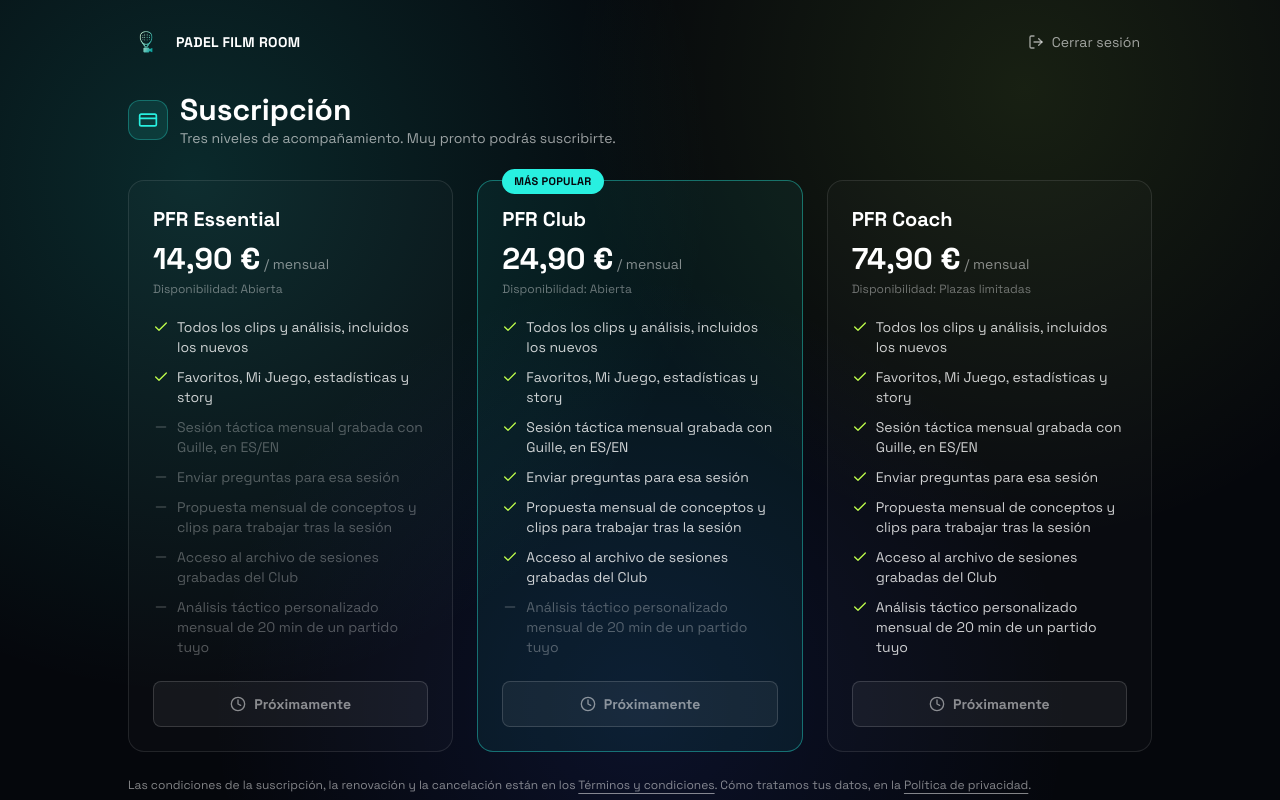
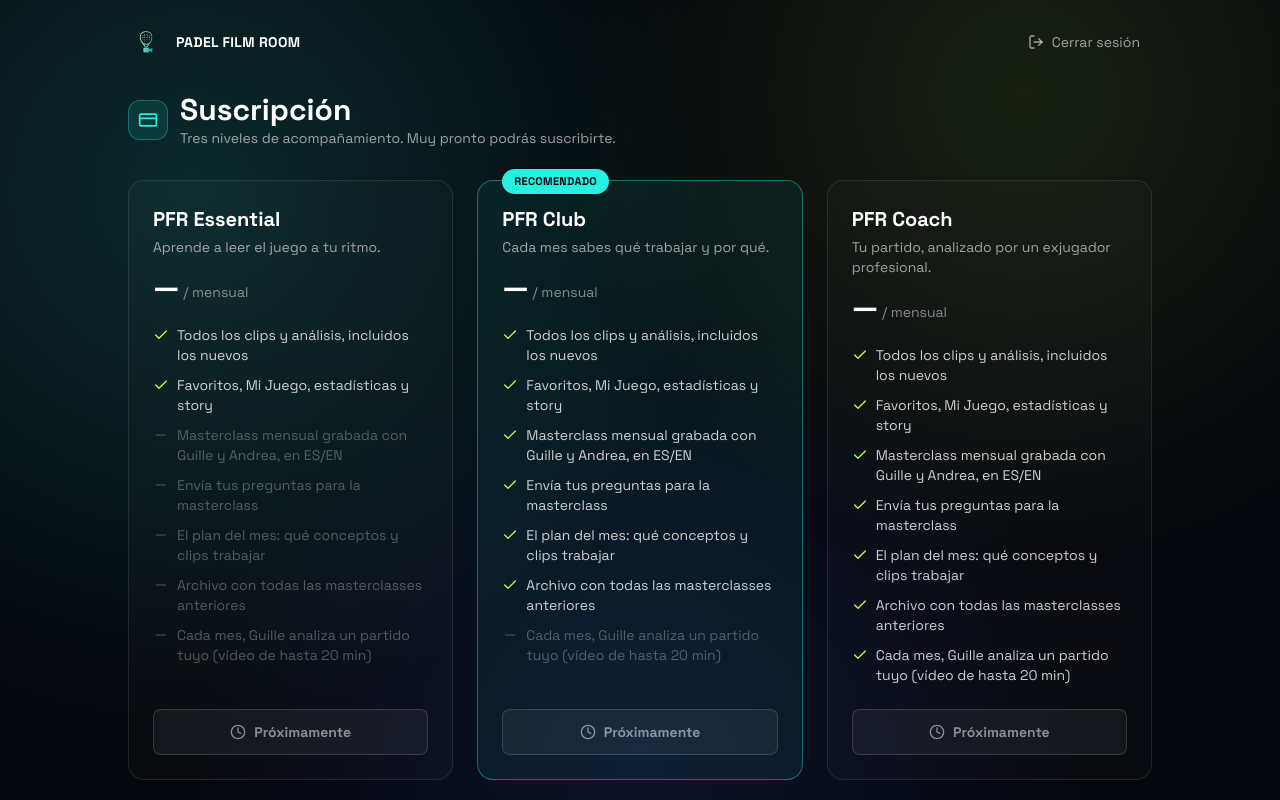
Before and after one commit to pablocasalm/PFR, a React (Vite) app: page /suscripcion in a window 1280 px wide. Shown: the top 800 px of the page. Built offline with nearby package versions, Linux system fonts and the light colour scheme; no server answers; sample sign-in values are in the browser's storage.

Commit message:
feat: /precios de la app igual que la de la landing (frase por plan, precio tachado, contador de Coach, funciones nuevas, Recomendado, Pago seguro con Stripe) y nunca precios inventados
Co-Authored-By: Claude Opus 5.5 <noreply@anthropic.com>

```diff
--- a/src/lib/api/billing.ts
+++ b/src/lib/api/billing.ts
@@ -8,6 +8,8 @@ export type PriceOption = {
   interval: BillingInterval
   displayAmount: number
   currency: string
+  /** Si displayAmount es el de fundador: el precio normal, para enseñarlo tachado. */
+  regularAmount?: number | null
 }
 
 export type TierPlan = {
@@ -28,6 +30,9 @@ export type BillingPlans = {
   founderSlotsLeft?: number
   /** Coach ya tiene sus 5 personas: no se puede contratar. */
   coachFull?: boolean
+  /** Plazas de Coach libres y en total (5). */
+  coachSlotsLeft?: number
+  coachMaxMembers?: number
 }
 
 /** GET /api/billing/plans → precios (mensual/anual) por tier y país. Pública, no necesita sesión. */
--- a/src/pages/App/pages/Precios.tsx
+++ b/src/pages/App/pages/Precios.tsx
@@ -28,6 +28,11 @@ import { changePlan, createCheckoutSession, getBillingPlans, type BillingPlans }
  *
  * §24/10/2026: quien no tiene acceso (cuenta creada sin código desde la landing, prueba ya
  * acabada) sí ve los botones, que abren Stripe Checkout — ver canStartCheckout en lib/payments.ts.
+ *
+ * §28/10/2026: mismo contenido que /precios de la landing (PFR_Landing/src/pages/Precios.tsx):
+ * frase de cada plan, precio normal tachado junto al de fundador, contador propio de Coach (5
+ * plazas), las mismas funciones, «Recomendado» y «Pago seguro con Stripe». Los botones sí son
+ * propios de la app (elegir o cambiar de plan). Si se cambia una, cambiar la otra.
  */
 
 type FeatureRow = { label: (t: TFunc) => string; tiers: PlanTier[] } // qué tiers incluyen esta fila
@@ -35,21 +40,21 @@ type FeatureRow = { label: (t: TFunc) => string; tiers: PlanTier[] } // qué tie
 const FEATURE_ROWS: FeatureRow[] = [
   { label: (t) => t("precios.feature.catalog-v2", "Todos los clips y análisis, incluidos los nuevos"), tiers: ["Starter", "Club", "Coach"] },
   { label: (t) => t("precios.feature.mi-juego", "Favoritos, Mi Juego, estadísticas y story"), tiers: ["Starter", "Club", "Coach"] },
-  { label: (t) => t("precios.feature.session", "Sesión táctica mensual grabada con Guille, en ES/EN"), tiers: ["Club", "Coach"] },
-  { label: (t) => t("precios.feature.questions", "Enviar preguntas para esa sesión"), tiers: ["Club", "Coach"] },
-  { label: (t) => t("precios.feature.monthly-pick", "Propuesta mensual de conceptos y clips para trabajar tras la sesión"), tiers: ["Club", "Coach"] },
-  { label: (t) => t("precios.feature.archive", "Acceso al archivo de sesiones grabadas del Club"), tiers: ["Club", "Coach"] },
-  { label: (t) => t("precios.feature.personal-analysis", "Análisis táctico personalizado mensual de 20 min de un partido tuyo"), tiers: ["Coach"] },
+  { label: (t) => t("precios.feature.session", "Masterclass mensual grabada con Guille y Andrea, en ES/EN"), tiers: ["Club", "Coach"] },
+  { label: (t) => t("precios.feature.questions", "Envía tus preguntas para la masterclass"), tiers: ["Club", "Coach"] },
+  { label: (t) => t("precios.feature.monthly-pick", "El plan del mes: qué conceptos y clips trabajar"), tiers: ["Club", "Coach"] },
+  { label: (t) => t("precios.feature.archive", "Archivo con todas las masterclasses anteriores"), tiers: ["Club", "Coach"] },
+  { label: (t) => t("precios.feature.personal-analysis", "Cada mes, Guille analiza un partido tuyo (vídeo de hasta 20 min)"), tiers: ["Coach"] },
 ]
 
-const PLANS: { tier: PlanTier; price: number; availability: (t: TFunc) => string; accent: boolean }[] = [
-  { tier: "Starter", price: 14.9, availability: (t) => t("precios.availability.open", "Abierta"), accent: false },
-  { tier: "Club", price: 24.9, availability: (t) => t("precios.availability.open", "Abierta"), accent: true },
-  { tier: "Coach", price: 74.9, availability: (t) => t("precios.availability.limited", "Plazas limitadas"), accent: false },
+const PLANS: { tier: PlanTier; tagline: (t: TFunc) => string; accent: boolean }[] = [
+  { tier: "Starter", tagline: (t) => t("precios.tagline.starter", "Aprende a leer el juego a tu ritmo."), accent: false },
+  { tier: "Club", tagline: (t) => t("precios.tagline.club", "Cada mes sabes qué trabajar y por qué."), accent: true },
+  { tier: "Coach", tagline: (t) => t("precios.tagline.coach", "Tu partido, analizado por un exjugador profesional."), accent: false },
 ]
 
-const currencyFormat = (amount: number, lang: string) =>
-  new Intl.NumberFormat(lang === "en" ? "en-US" : "es-ES", { style: "currency", currency: "EUR" }).format(amount)
+const currencyFormat = (amount: number, currency: string, lang: string) =>
+  new Intl.NumberFormat(lang === "en" ? "en-GB" : "es-ES", { style: "currency", currency }).format(amount)
 
 const PlanCard = ({
   plan,
@@ -68,8 +73,23 @@ const PlanCard = ({
 }) => {
   const { t, lang } = useI18n()
   // El precio que le toca a quien mira, leído de Stripe por el servidor (fundador o normal,
-  // España o resto del mundo). Si no llega, el de PLANS.
+  // España o resto del mundo). Si no llega, «—»: nunca un precio inventado.
   const backendPrice = backend?.plans?.find((p) => p.tier === plan.tier)?.prices?.find((p) => p.interval === "Monthly") ?? null
+  const regular = backendPrice?.regularAmount && backendPrice.regularAmount > backendPrice.displayAmount ? backendPrice.regularAmount : null
+  // Línea bajo el precio: las plazas de fundador; en Coach, sus propias plazas (5).
+  const slotsText = (() => {
+    if (!backend) return null
+    if (plan.tier === "Coach" && backend.coachSlotsLeft != null && backend.coachMaxMembers) {
+      const vars = { count: backend.coachSlotsLeft, total: backend.coachMaxMembers }
+      return backend.isFounder
+        ? t("precios.coach-left-founder", "Precio fundador · quedan {count} de {total} plazas", vars)
+        : t("precios.coach-left", "Quedan {count} de {total} plazas", vars)
+    }
+    if (!backend.isFounder) return null
+    return backend.founderSlotsLeft
+      ? t("precios.founder-left", "Precio fundador · quedan {count} plazas", { count: backend.founderSlotsLeft })
+      : t("precios.founder", "Precio fundador")
+  })()
   const coachFull = plan.tier === "Coach" && !!backend?.coachFull && !isCurrent
   const [busy, setBusy] = useState(false)
   const [error, setError] = useState<string | null>(null)
@@ -101,27 +121,30 @@ const PlanCard = ({
             isCurrent ? "bg-neon-lime text-midnight" : "bg-neon-cyan text-midnight"
           }`}
         >
-          {isCurrent ? t("precios.current-plan", "Tu plan actual") : t("precios.most-popular", "Más popular")}
+          {isCurrent ? t("precios.current-plan", "Tu plan actual") : t("precios.most-popular", "Recomendado")}
         </span>
       )}
 
       <h2 className="font-display text-xl font-bold text-white">
         {t(`precios.tier.${plan.tier.toLowerCase()}`, PLAN_NAME[plan.tier])}
       </h2>
-      <p className="mt-2 text-3xl font-bold text-white">
-        {currencyFormat(backendPrice?.displayAmount ?? plan.price, lang)}
-        <span className="text-sm font-normal text-white/50"> / {t("precios.interval.monthly", "mensual")}</span>
+      <p className="mt-1 text-sm text-white/60">{plan.tagline(t)}</p>
+      <p className="mt-3 flex flex-wrap items-baseline gap-x-2 text-3xl font-bold text-white">
+        {regular != null && backendPrice && (
+          <del
+            className="text-xl font-semibold text-white/40 decoration-2"
+            aria-label={t("precios.regular-price", "Precio normal: {price}", { price: currencyFormat(regular, backendPrice.currency, lang) })}
+          >
+            {currencyFormat(regular, backendPrice.currency, lang)}
+          </del>
+        )}
+        <span>
+          {backendPrice ? currencyFormat(backendPrice.displayAmount, backendPrice.currency, lang) : backend ? "—" : "…"}
+          <span className="text-sm font-normal text-white/50"> / {t("precios.interval.monthly", "mensual")}</span>
+        </span>
       </p>
-      {backend?.isFounder && (
-        <p className="mt-1 text-xs font-semibold text-neon-lime">
-          {backend.founderSlotsLeft
-            ? t("precios.founder-left", "Precio fundador · quedan {count} plazas", { count: backend.founderSlotsLeft })
-            : t("precios.founder", "Precio fundador")}
-        </p>
-      )}
-      <p className="mt-1 text-xs text-white/40">
-        {t("precios.availability-label", "Disponibilidad:")} {coachFull ? t("precios.availability.full", "Completo") : plan.availability(t)}
-      </p>
+      {slotsText && <p className="mt-1 text-xs font-semibold text-neon-lime">{slotsText}</p>}
+      {coachFull && <p className="mt-1 text-xs text-white/40">{t("precios.availability.full", "Completo")}</p>}
 
       <ul className="mt-5 flex-1 space-y-2.5 text-sm">
         {FEATURE_ROWS.map((row) => {
@@ -183,7 +206,8 @@ const Precios = ({ standalone = false }: { standalone?: boolean }) => {
     trackActivity("pricing_view") // métricas internas: quién llega a ver los precios
     // Precios reales (de Stripe, vía servidor) también con los pagos cerrados: así lo que se
     // enseña coincide con lo que se cobrará.
-    getBillingPlans().then(setBackend).catch(() => {})
+    // Si falla, sin planes: las tarjetas enseñan «—» en vez de quedarse cargando.
+    getBillingPlans().then(setBackend).catch(() => setBackend({ prices: [], plans: [] }))
   }, [])
 
   // Sin suscripción no se entra en la app, ni siquiera a Precios: a /suscripcion, fuera de la app
@@ -221,6 +245,8 @@ const Precios = ({ standalone = false }: { standalone?: boolean }) => {
         ))}
       </div>
 
+      <p className="mt-6 text-center text-xs text-white/50">{t("precios.secure-payment", "Pago seguro con Stripe.")}</p>
+
       {/* Condiciones de la suscripción (renovación, cancelación, desistimiento): en los términos. */}
       <p className="mt-6 text-xs leading-relaxed text-white/50">
         {t("precios.legal.prefix", "Las condiciones de la suscripción, la renovación y la cancelación están en los")} <LegalLink doc="terms" />.{" "}
```
